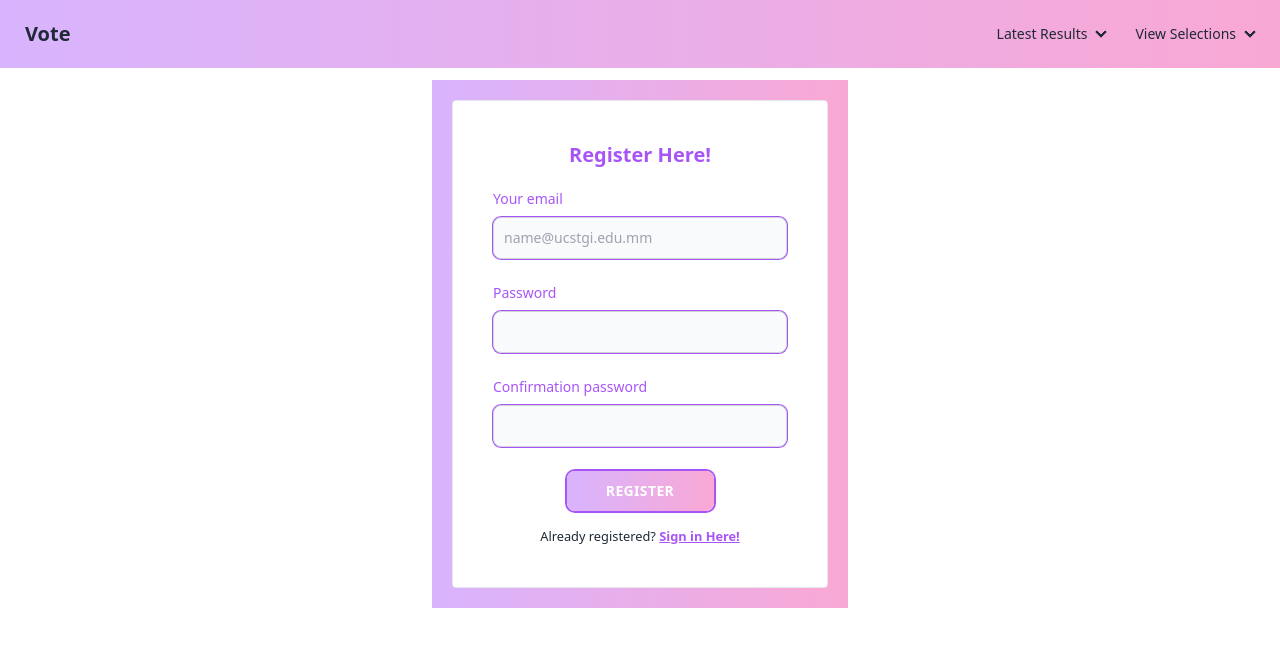
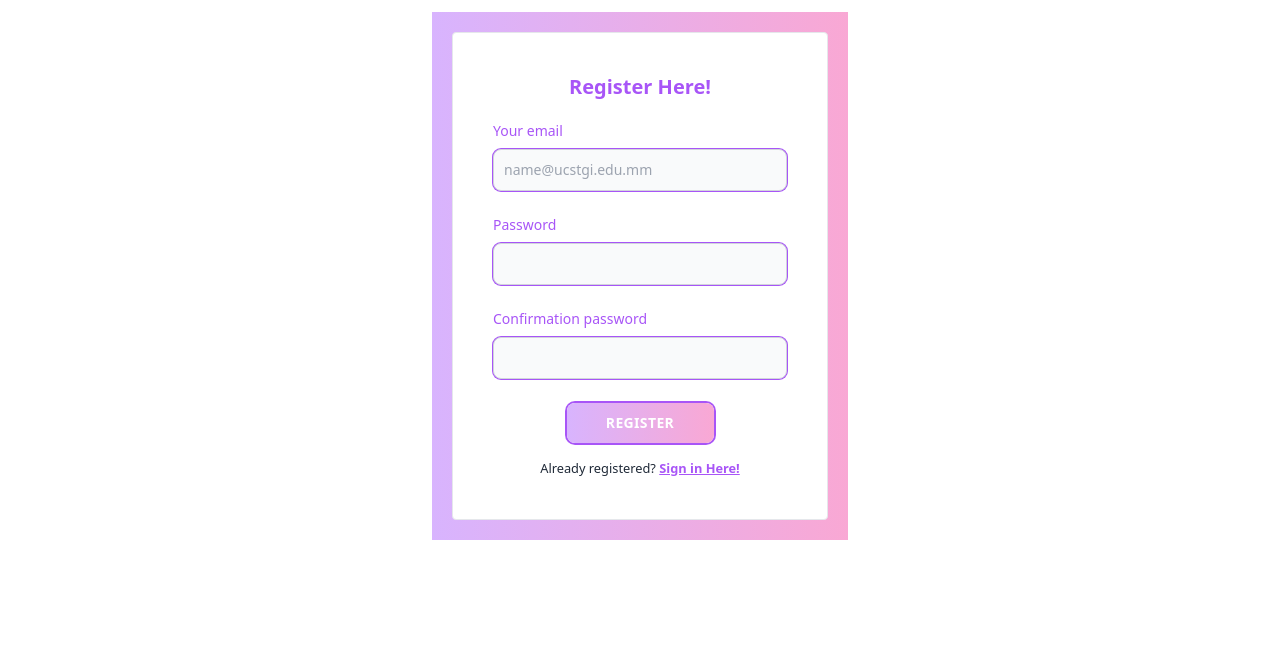
Before and after one commit to ThaeSuPaing2002/OnlineVotingUI, a website: page dist/register.html in a window 1280 px wide. Shown: the top 646 px of the page. Drawn offline with Linux system fonts and the light colour scheme.

Commit message:
Update navigation bar for leaderboard pages and remove from login/register pages

```diff
--- a/dist/register.html
+++ b/dist/register.html
@@ -6,39 +6,7 @@
   <link href="output.css" rel="stylesheet">
 </head>
 <body>
-  <!-- navigation bar -->
-  <div class="navbar bg-gradient-to-r from-purple-300 to-pink-300">
-    <div class="flex-1">
-      <a class="btn btn-ghost normal-case text-xl">Vote</a>
-    </div>
-    <div class="flex-none">
-      <ul class="menu menu-horizontal px-1">
 
-        <li>
-          <details>
-            <summary>
-              Latest Results
-            </summary>
-            <ul class="p-2 bg-base-100 z-50">
-              <li><a href="leaderboard.html">Queen Selections</a></li>
-              <li><a href="leaderboard2.html">King Selections</a></li>
-            </ul>
-          </details>
-        </li>
-        <li>
-          <details>
-            <summary>
-              View Selections
-            </summary>
-            <ul class="p-2 bg-base-100 z-50">
-              <li><a href="previewQueens.html">Queen Selections</a></li>
-              <li><a href="previewKings.html">King Selections</a></li>
-            </ul>
-          </details>
-        </li>
-      </ul>
-    </div>
-  </div>
 
     <!-- main grid -->
     <div class="grid grid-rows-4 grid-cols-9 gap-4 mt-3">
```
Also changed, not shown: dist/leaderboard.html (+1 -11 lines), dist/leaderboard2.html (+9 -8 lines), dist/login.html (+0 -32 lines), dist/selectionPreview.html (+1 -11 lines), dist/output.css.
